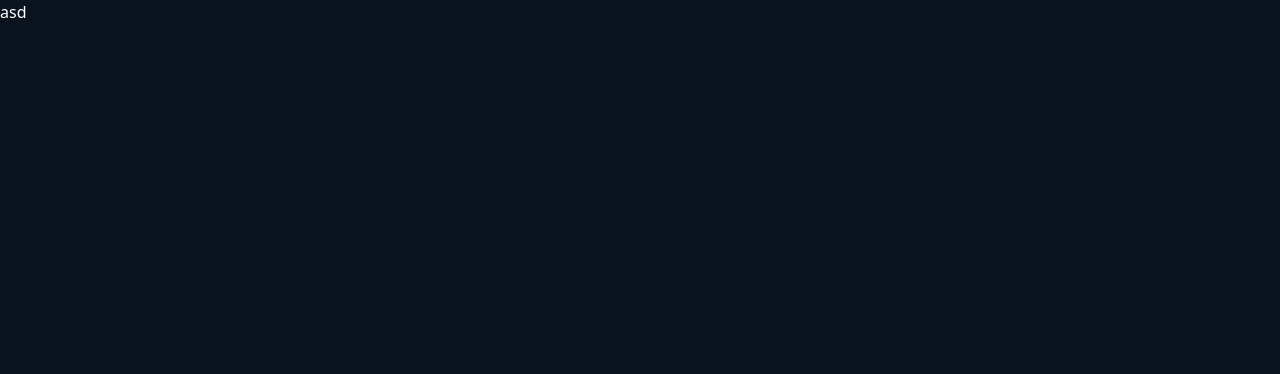
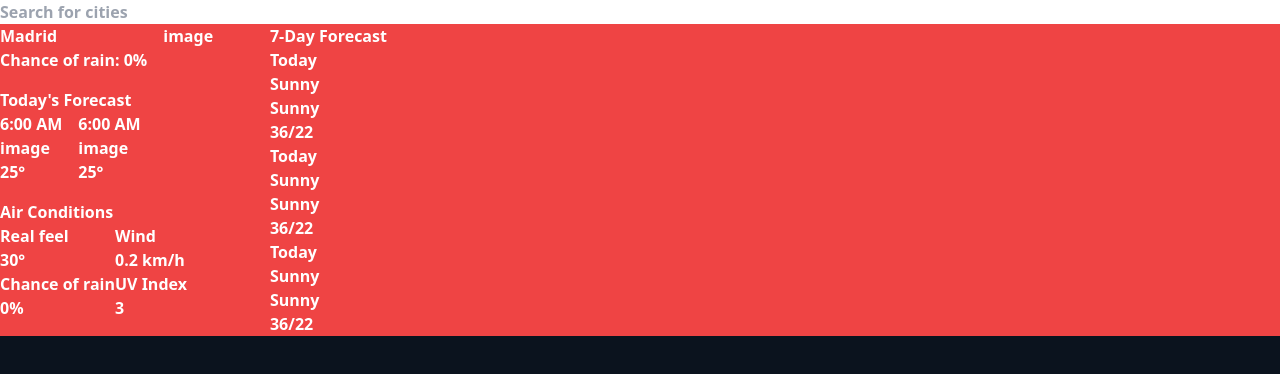
Before and after one commit to furqonfahlevi/weather-app, a Nuxt app: page / in a window 1280 px wide. Shown: the top 374 px of the page. Built offline with nearby package versions, Linux system fonts and the light colour scheme.

Commit message:
html structure of weather app

```diff
--- a/app.vue
+++ b/app.vue
@@ -1,6 +1,86 @@
 <template>
-  <div class="">
-    <!-- <NuxtWelcome /> -->
-    asd
+  <div
+    class="w-[1280px] mx-auto bg-red-500 flex flex-col justify-center items-center"
+  >
+    <div class="w-full">
+      <input
+        type="text"
+        name=""
+        id=""
+        class="w-full"
+        placeholder="Search for cities"
+      />
+    </div>
+    <div class="flex w-full gap-10">
+      <div class="flex flex-col gap-4">
+        <div class="flex gap-4">
+          <div class="flex flex-col">
+            <h1>Madrid</h1>
+            <p>Chance of rain: 0%</p>
+          </div>
+          <div>image</div>
+        </div>
+        <div class="flex flex-col">
+          <p>Today's Forecast</p>
+          <div class="flex gap-4">
+            <div>
+              <p>6:00 AM</p>
+              <div>image</div>
+              <p>25°</p>
+            </div>
+            <div>
+              <p>6:00 AM</p>
+              <div>image</div>
+              <p>25°</p>
+            </div>
+          </div>
+        </div>
+        <div>
+          <p>Air Conditions</p>
+          <div class="grid grid-cols-2">
+            <div>
+              <p>Real feel</p>
+              <p>30°</p>
+            </div>
+            <div>
+              <p>Wind</p>
+              <p>0.2 km/h</p>
+            </div>
+            <div>
+              <p>Chance of rain</p>
+              <p>0%</p>
+            </div>
+            <div>
+              <p>UV Index</p>
+              <p>3</p>
+            </div>
+          </div>
+        </div>
+      </div>
+      <div>
+        <p>7-Day Forecast</p>
+        <div>
+          <div>
+            <p>Today</p>
+            <p>Sunny</p>
+            <div>Sunny</div>
+            <p>36/22</p>
+          </div>
+          <div>
+            <p>Today</p>
+            <p>Sunny</p>
+            <div>Sunny</div>
+            <p>36/22</p>
+          </div>
+          <div>
+            <p>Today</p>
+            <p>Sunny</p>
+            <div>Sunny</div>
+            <p>36/22</p>
+          </div>
+        </div>
+      </div>
+    </div>
   </div>
 </template>
+<script lang="ts"></script>
--- a/assets/css/tailwind.css
+++ b/assets/css/tailwind.css
@@ -20,4 +20,5 @@
 body {
   background-color: var(--bg-primary);
   color: var(--text-secondary);
+  font-weight: 600;
 }
```
